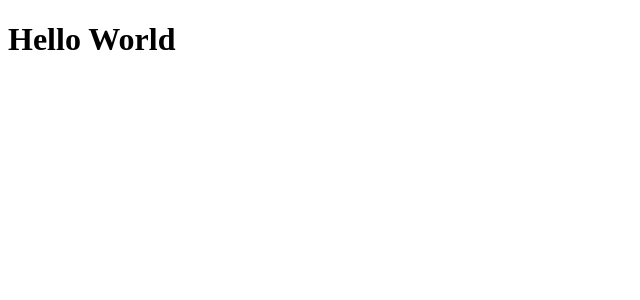
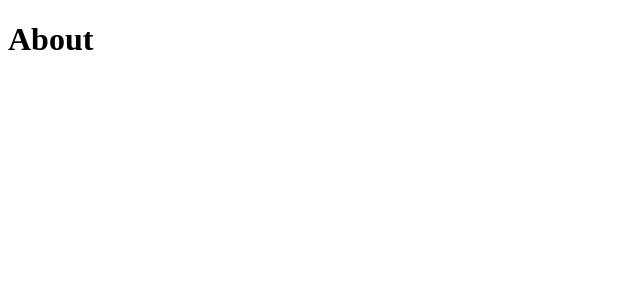
Before and after one commit to vitor-chaves-lima/fiap-react-checkpoint-1, a React (Vite) app: page /about in a window 1280 px wide. Shown: the top 300 px of the page, without its empty margins (0-640 px from the left). Built offline with nearby package versions, Linux system fonts and the light colour scheme.

Commit message:
add react router dom and start router

```diff
--- a/package.json
+++ b/package.json
@@ -11,7 +11,8 @@
   },
   "dependencies": {
     "react": "^18.3.1",
-    "react-dom": "^18.3.1"
+    "react-dom": "^18.3.1",
+    "react-router-dom": "^6.26.1"
   },
   "devDependencies": {
     "@eslint/js": "^9.9.0",
--- a/src/App.jsx
+++ /dev/null
@@ -1,10 +0,0 @@
-
-function App() {
-  return (
-    <>
-      <h1>Hello World</h1>
-    </>
-  )
-}
-
-export default App
--- /dev/null
+++ b/src/components/ErrorBoundary/index.jsx
@@ -0,0 +1,10 @@
+import { useRouteError } from "react-router-dom";
+
+function ErrorBoundary() {
+	const error = useRouteError();
+	console.error(error);
+	const errorMessage = error.data;
+	return <div>{errorMessage}</div>;
+}
+
+export default ErrorBoundary;
--- /dev/null
+++ b/src/layouts/Base/index.jsx
@@ -0,0 +1,11 @@
+import { Outlet } from "react-router-dom";
+
+function BaseLayout() {
+	return (
+		<div>
+			<Outlet />
+		</div>
+	);
+}
+
+export default BaseLayout;
--- a/src/main.jsx
+++ b/src/main.jsx
@@ -1,10 +1,11 @@
-import { StrictMode } from 'react'
-import { createRoot } from 'react-dom/client'
-import App from './App.jsx'
-import './index.css'
+import { StrictMode } from "react";
+import { createRoot } from "react-dom/client";
+import "./index.css";
+import { RouterProvider } from "react-router-dom";
+import router from "./routes.jsx";
 
-createRoot(document.getElementById('root')).render(
-  <StrictMode>
-    <App />
-  </StrictMode>,
-)
+createRoot(document.getElementById("root")).render(
+	<StrictMode>
+		<RouterProvider router={router} />
+	</StrictMode>
+);
--- /dev/null
+++ b/src/routes.jsx
@@ -0,0 +1,28 @@
+import { createBrowserRouter } from "react-router-dom";
+
+import BaseLayout from "./layouts/Base";
+import ErrorBoundary from "./components/ErrorBoundary";
+
+const router = createBrowserRouter([
+	{
+		path: "/",
+		element: <BaseLayout />,
+		children: [
+			{
+				path: "/",
+				element: <h1>Home</h1>,
+			},
+			{
+				path: "/about",
+				element: <h1>About</h1>,
+			},
+			{
+				path: "/contact",
+				element: <h1>Contact</h1>,
+			},
+		],
+		errorElement: <ErrorBoundary />,
+	},
+]);
+
+export default router;
```
Also changed, not shown: 1 other file (tests, documents, lock files or other folders).
